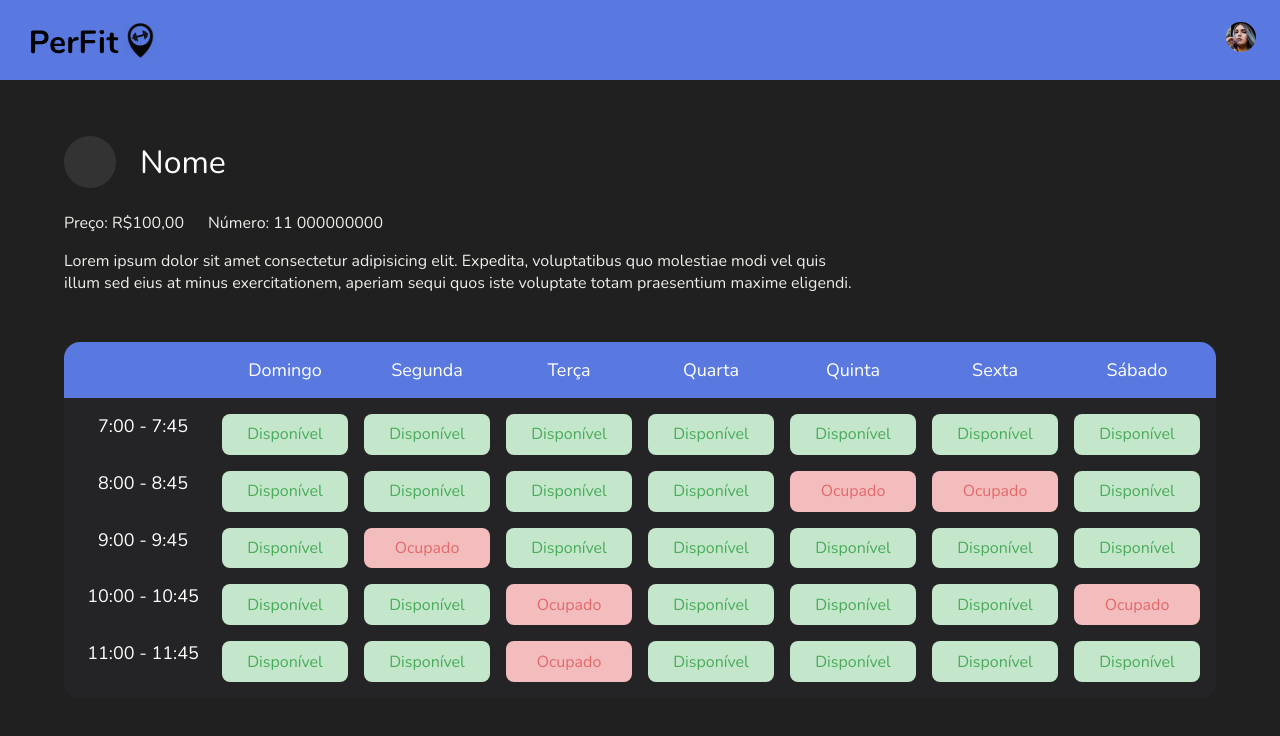
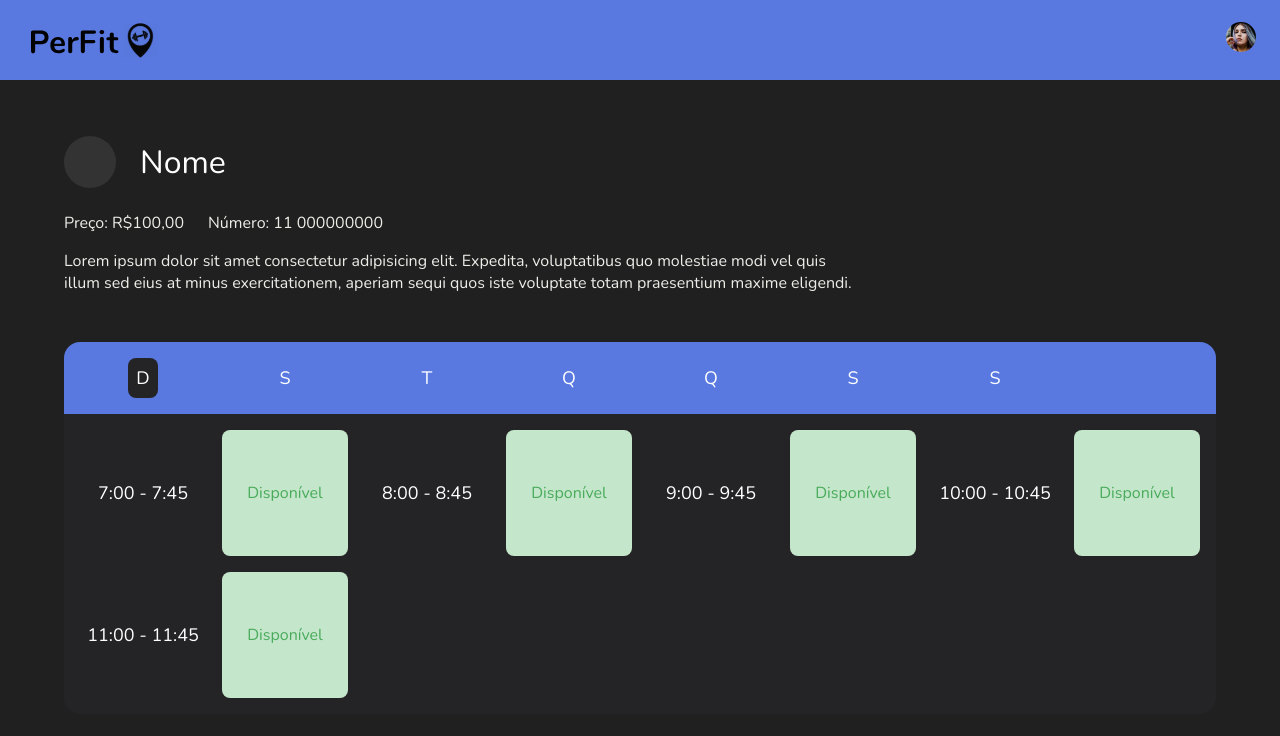
Before and after one commit to Code-Station-27/frontend, a Next.js app: page /trainer in a window 1280 px wide. Shown: the top 736 px of the page. Built offline with nearby package versions, Linux system fonts and the light colour scheme.

Commit message:
fix: improved table responsivity

```diff
--- a/src/components/Table/index.tsx
+++ b/src/components/Table/index.tsx
@@ -1,9 +1,43 @@
+import { useState } from 'react'
 import { useViewport } from '../../hooks/useViewport'
 import { TableItem } from '../TableItem'
 import * as S from './styles'
 
 export const Table = () => {
     const { width } = useViewport()
+
+    const [selectedDay, setSelectedDay] = useState(0)
+
+    const weekdays = [
+        {
+            longName: 'Domingo',
+            shortName: 'D'
+        },
+        {
+            longName: 'Segunda',
+            shortName: 'S'
+        },
+        {
+            longName: 'Terça',
+            shortName: 'T'
+        },
+        {
+            longName: 'Quarta',
+            shortName: 'Q'
+        },
+        {
+            longName: 'Quinta',
+            shortName: 'Q'
+        },
+        {
+            longName: 'Sexta',
+            shortName: 'S'
+        },
+        {
+            longName: 'Sábado',
+            shortName: 'S'
+        }
+    ]
 
     return width > 900 ? (
         <S.Container>
@@ -28,16 +62,19 @@ export const Table = () => {
     ) : (
         <S.Container>
             <S.Header>
-                <strong>{width > 700 ? 'Domingo' : 'D'}</strong>
-                <strong>{width > 700 ? 'Segunda' : 'S'}</strong>
-                <strong>{width > 700 ? 'Terça' : 'T'}</strong>
-                <strong>{width > 700 ? 'Quarta' : 'Q'}</strong>
-                <strong>{width > 700 ? 'Quinta' : 'Q'}</strong>
-                <strong>{width > 700 ? 'Sexta' : 'S'}</strong>
-                <strong>{width > 700 ? 'Sábado' : 'S'}</strong>
+                {weekdays.map((day,index) => (
+                    <S.SelectableDay
+                        isSelected={selectedDay === index}
+                        isSmall={width < 700}
+                        onClick={()=>setSelectedDay(index)}
+                    >
+                        <strong>{width > 700 ? day.longName : day.shortName}</strong>
+                    </S.SelectableDay>
+                ))}
+
             </S.Header>
             <S.Body>
-            <strong>7:00 - 7:45</strong> <TableItem isAvailable/>
+                <strong>7:00 - 7:45</strong> <TableItem isAvailable/>
                 <strong>8:00 - 8:45</strong> <TableItem isAvailable/>
                 <strong>9:00 - 9:45</strong> <TableItem isAvailable/>
                 <strong>10:00 - 10:45</strong> <TableItem isAvailable/>
--- a/src/components/Table/styles.ts
+++ b/src/components/Table/styles.ts
@@ -1,4 +1,9 @@
-import styled from 'styled-components'
+import styled, { css } from 'styled-components'
+
+interface SelectableDayProps{
+    isSelected: boolean
+    isSmall: boolean
+}
 
 export const Container = styled.div`
     width: 100%;
@@ -28,6 +33,11 @@ export const Header = styled.header`
     @media (max-width: 900px){
         grid-template-columns: repeat(7, 1fr);
     }
+
+    div{
+        margin: auto
+    }
+
 `
 
 export const Body = styled.div`
@@ -41,7 +51,28 @@ export const Body = styled.div`
     grid-template-columns: repeat(8, 1fr);
     gap: 16px;
 
+    strong{
+        margin: auto 0;
+    }
+
     @media (max-width: 900px){
         grid-template-columns: 1fr 1fr;
     }
 `
+
+export const SelectableDay = styled.div<SelectableDayProps>`
+    ${props => props.isSelected && css`
+        background-color: ${props => props.theme.colors.shape};
+        padding: 8px;
+        display: flex;
+        align-items: center;
+        justify-content: center;
+        border-radius: 8px;
+    `}
+
+    ${props => props.isSelected && props.isSmall && css`
+        height: 32px;
+        width: 32px;
+        border-radius: 50%;
+    `}
+`
--- a/src/hooks/useViewport.tsx
+++ b/src/hooks/useViewport.tsx
@@ -1,7 +1,7 @@
 import { useState, useEffect } from 'react'
 
 export const useViewport = () => {
-    const [width, setWidth] = useState(window.innerWidth);
+    const [width, setWidth] = useState(undefined);
 
     useEffect(() => {
       const handleWindowResize = () => setWidth(window.innerWidth);
```
